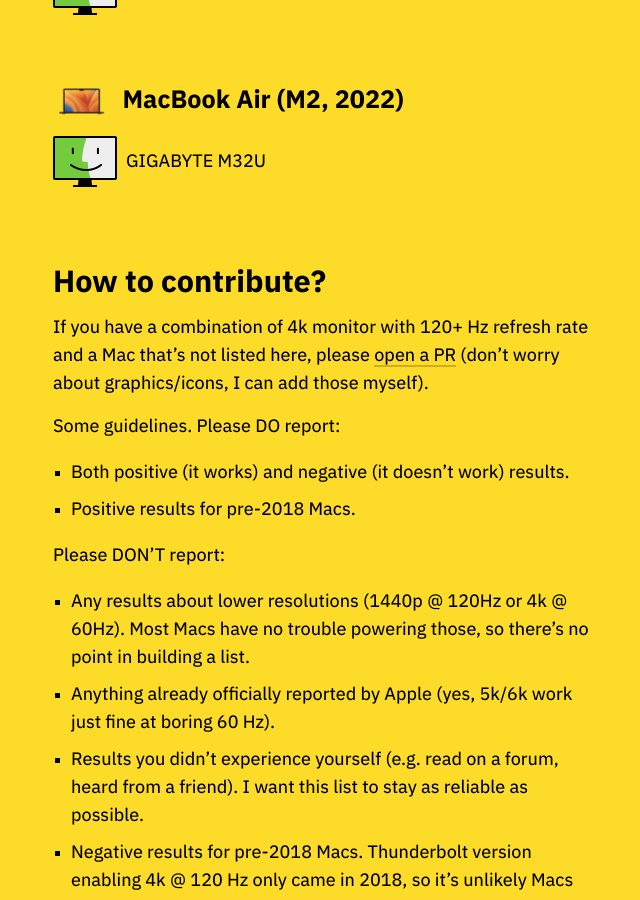
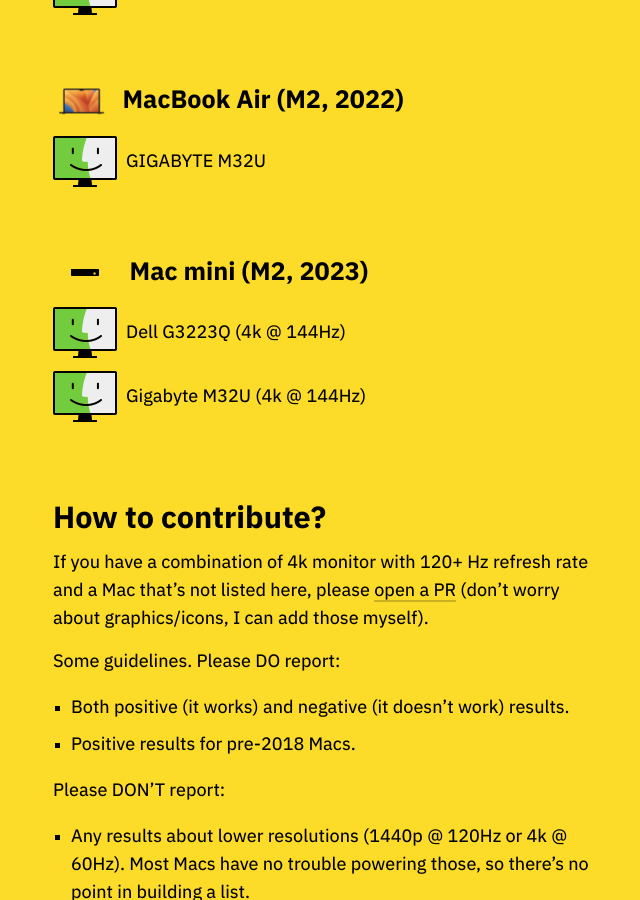
Before and after one commit to tonsky/tonsky.github.io, a Jekyll site: the page built from _posts/2021-02-24-monitors-mac.md, in a window 1280 px wide and 900 px high, scrolled down 7305 px. Shown: the whole window, without its empty margins (316-956 px from the left). Built offline with Jekyll 4.4.1, drawn with Linux system fonts in a browser that asks for light colours.

Commit message:
Added M2 Mini + Dell G3223Q & Gigabyte M32U (closes #86)

```diff
--- a/_posts/2021-02-24-monitors-mac.md
+++ b/_posts/2021-02-24-monitors-mac.md
@@ -205,6 +205,13 @@
 
 <div class="row"><img src="works.png" height=64> <span>GIGABYTE M32U</span></div>
 
+## <img src="mini_2018.png" height=32> <span>Mac mini (M2, 2023)</span>
+
+<div class="row"><img src="works.png" height=64> <span>Dell G3223Q (4k @ 144Hz)</span></div>
+
+<div class="row"><img src="works.png" height=64> <span>
+Gigabyte M32U (4k @ 144Hz)</span></div>
+
 # How to contribute?
 
 If you have a combination of 4k monitor with 120+ Hz refresh rate and a Mac that’s not listed here, please [open a PR](https://github.com/tonsky/tonsky.github.io) (don’t worry about graphics/icons, I can add those myself).
```
